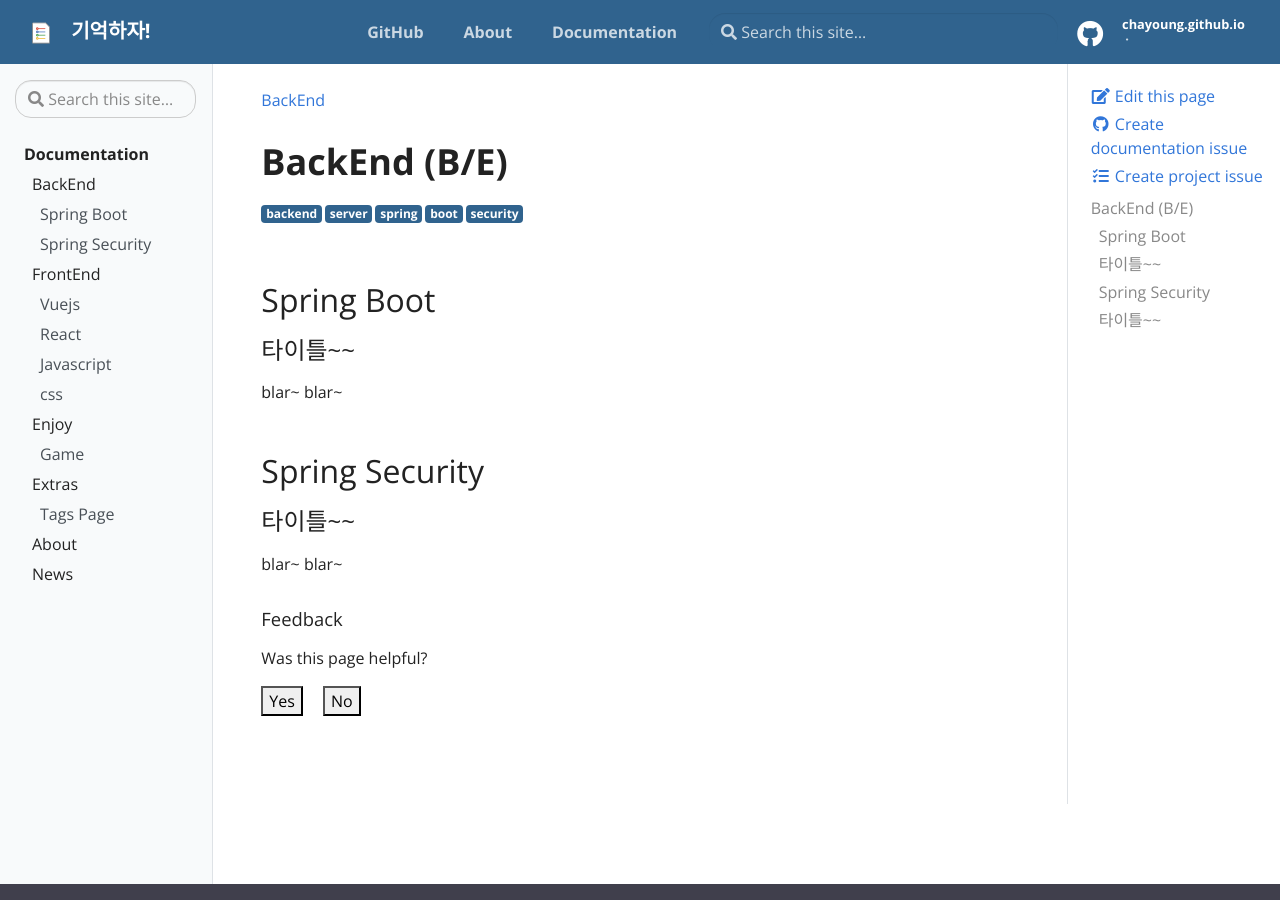
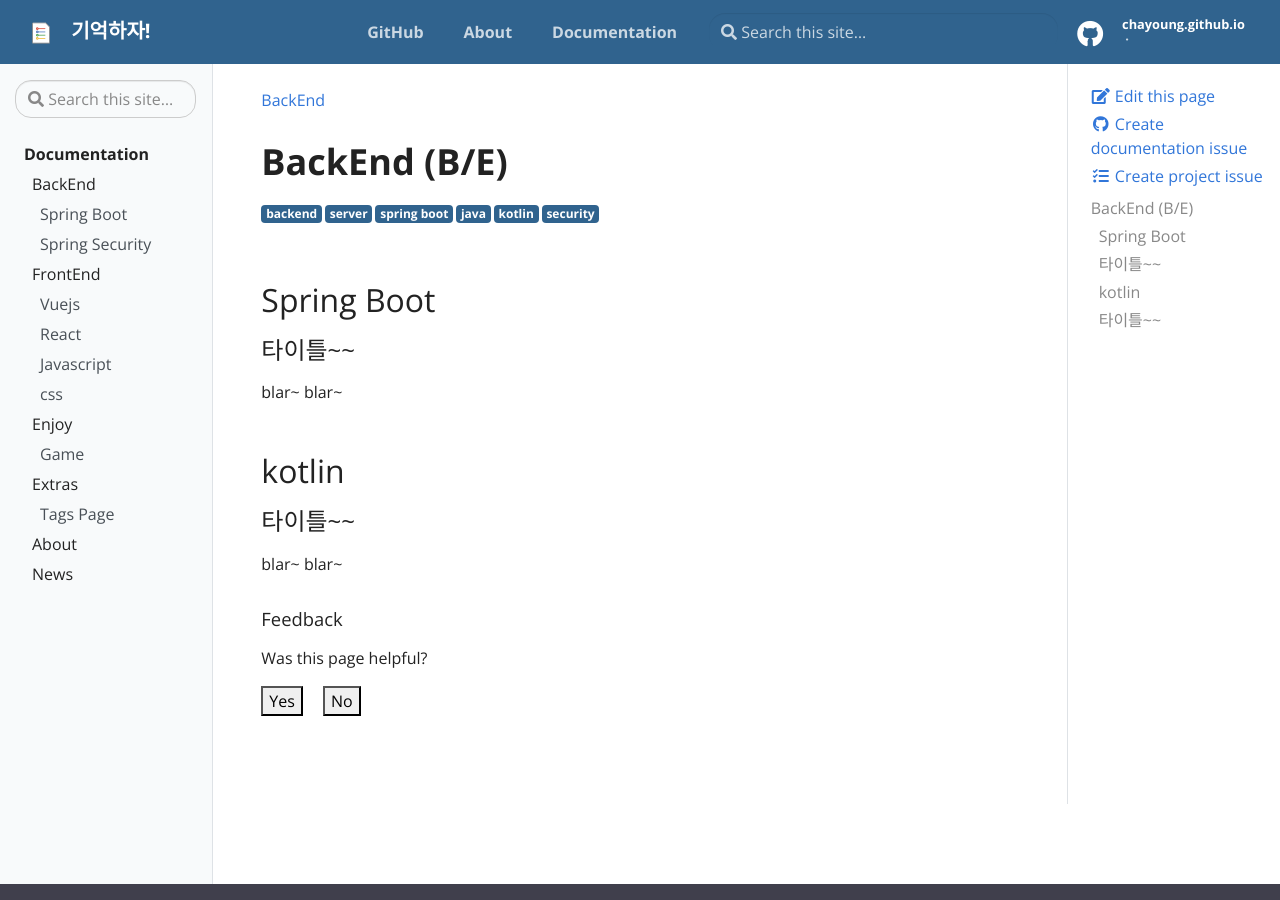
Before and after one commit to chayoung/old_chayoung.github.io, a Jekyll site: the page built from _docs/backend.md, in a window 1280 px wide and 900 px high. Built offline with Jekyll 4.4.1, drawn with Linux system fonts in a browser that asks for light colours.

Commit message:
[chayoung/plan#6] kotlin 메뉴추가 등

```diff
--- a/_docs/backend.md
+++ b/_docs/backend.md
@@ -3,8 +3,9 @@ title: BackEnd
 tags:
  - backend
  - server
- - spring
- - boot
+ - spring boot
+ - java
+ - kotlin
  - security
 description: Backend 기술에 관한 문서
 ---
@@ -18,7 +19,7 @@ description: Backend 기술에 관한 문서
 blar~ blar~
 
 
-## Spring Security
+## kotlin
 
 ### 타이틀~~
 
```
